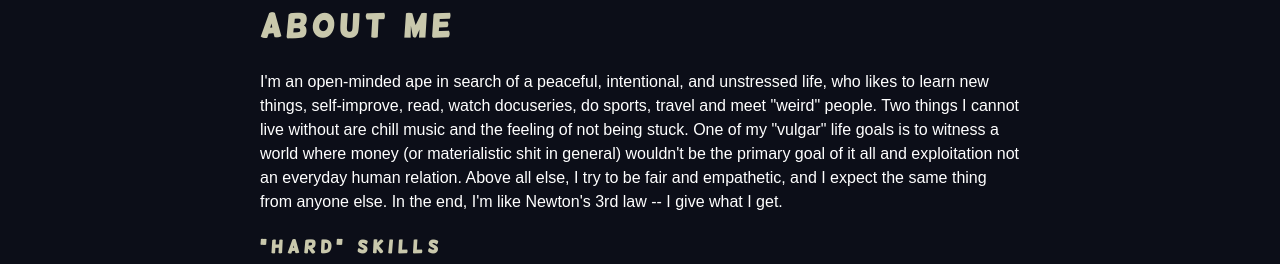
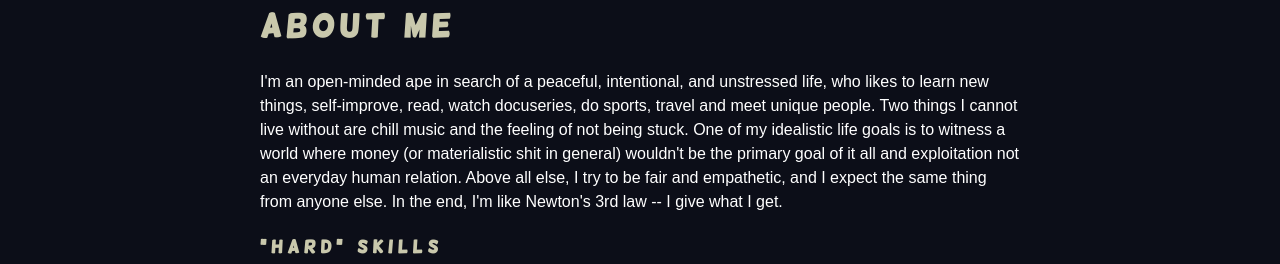
Before and after one commit to thedude23/tim-koprivnik-portfolio, a website: page about.html in a window 1280 px wide. Shown: the part 232-496 px from the top of the page. Drawn offline with Linux system fonts and the light colour scheme; a web font is replaced by a local one.

Commit message:
Update about me content

```diff
--- a/about.html
+++ b/about.html
@@ -45,7 +45,7 @@
 
     <section class="about">
       <h2 class="section__title">About me</h2>
-      <p>I'm an open-minded ape in search of a peaceful, intentional, and unstressed life, who likes to learn new things, self-improve, read, watch docuseries, do sports, travel and meet "weird" people. Two things I cannot live without are chill music and the feeling of not being stuck. One of my "vulgar" life goals is to witness a world where money (or materialistic shit in general) wouldn't be the primary goal of it all and exploitation not an everyday human relation. Above all else, I try to be fair and empathetic, and I expect the same thing from anyone else. In the end, I'm like Newton's 3rd law -- I give what I get.</p>
+      <p>I'm an open-minded ape in search of a peaceful, intentional, and unstressed life, who likes to learn new things, self-improve, read, watch docuseries, do sports, travel and meet unique people. Two things I cannot live without are chill music and the feeling of not being stuck. One of my idealistic life goals is to witness a world where money (or materialistic shit in general) wouldn't be the primary goal of it all and exploitation not an everyday human relation. Above all else, I try to be fair and empathetic, and I expect the same thing from anyone else. In the end, I'm like Newton's 3rd law -- I give what I get.</p>
 
       <h4>"Hard" skills</h4>
       <ul>
```
